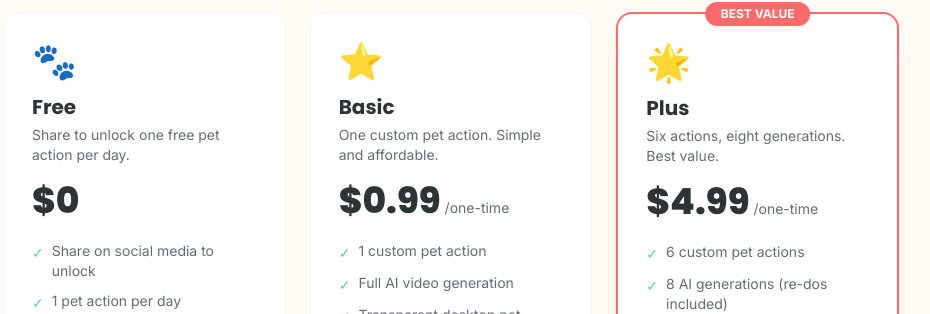
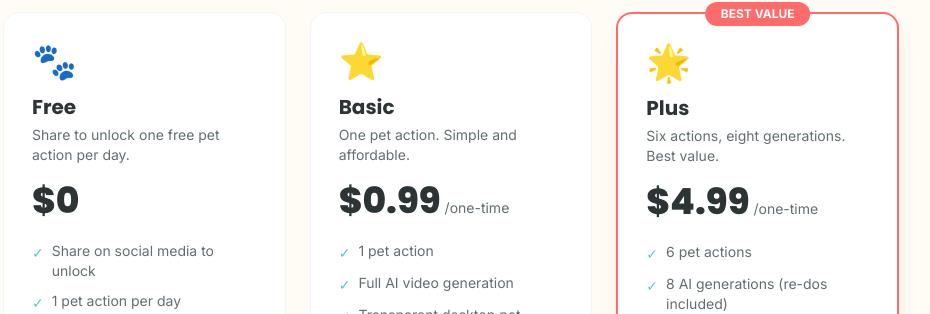
Before and after one commit to lsbillups/deskbub, a Next.js app: page /pricing in a window 1280 px wide. Shown: the part 308-622 px from the top of the page, without its empty margins (189-1119 px from the left). Built offline with nearby package versions, Linux system fonts and the light colour scheme; no server answers.

Commit message:
Remove all 'custom' wording from site

```diff
--- a/app/dashboard/page.tsx
+++ b/app/dashboard/page.tsx
@@ -48,7 +48,7 @@ export default function DashboardPage() {
             <div className="text-3xl mb-3">📸</div>
             <h3 className="font-display font-bold text-text-primary">Your Pet</h3>
             <p className="text-sm text-text-secondary mt-1">
-              No custom pet yet. Upload a photo to see your real pet on your desktop!
+              No pet yet. Upload a photo to bring your pet to life!
             </p>
             <Link
               href="/upload"
--- a/app/pricing/page.tsx
+++ b/app/pricing/page.tsx
@@ -27,9 +27,9 @@ const tiers = [
     emoji: '⭐',
     price: '$0.99',
     period: 'one-time',
-    desc: 'One custom pet action. Simple and affordable.',
+    desc: 'One pet action. Simple and affordable.',
     features: [
-      '1 custom pet action',
+      '1 pet action',
       'Full AI video generation',
       'Transparent desktop pet',
       'Download & keep forever',
@@ -46,7 +46,7 @@ const tiers = [
     period: 'one-time',
     desc: 'Six actions, eight generations. Best value.',
     features: [
-      '6 custom pet actions',
+      '6 pet actions',
       '8 AI generations (re-dos included)',
       'Cat, dog, or other pets',
       'Transparent desktop pet',
```
